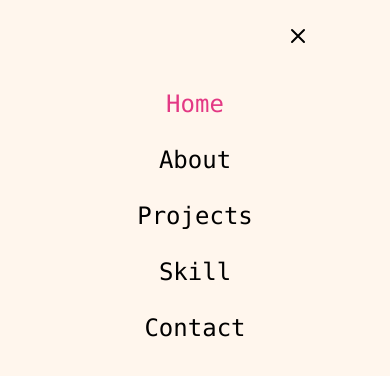
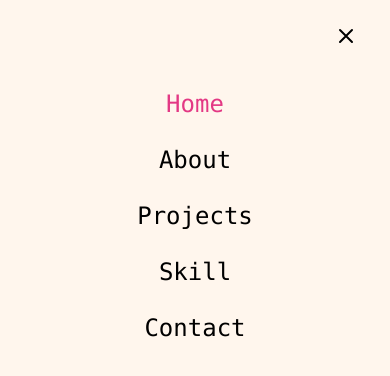
Before and after one commit to Mr-Georgie/Portfolio, a React (Create React App) app: page / in a window 390 px wide. Both pictures are taken after a click on the icon 346 px from the left and 54 px from the top of the page. Shown: the top 376 px of the page. Built offline with nearby package versions, Linux system fonts and the light colour scheme.

Commit message:
fixed navbar bug

```diff
--- a/src/components/Navbar.js
+++ b/src/components/Navbar.js
@@ -123,7 +123,7 @@ export default function Navbar(props) {
             leave="transition ease-in-out duration-500 transform"
             leaveFrom="translate-x-0"
             leaveTo="translate-x-full"
-            className="fixed top-0 left-0 w-full h-full bg-[#fff6ed] dark:bg-[#0A192F] px-20 py-6 z-20
+            className="fixed top-0 left-0 w-full h-full bg-[#fff6ed] dark:bg-[#0A192F] px-8 py-6 z-20
                  dark:text-white flex flex-col gap-10 font-mono shadow-md"
           >
             <span className="flex justify-end">
```
